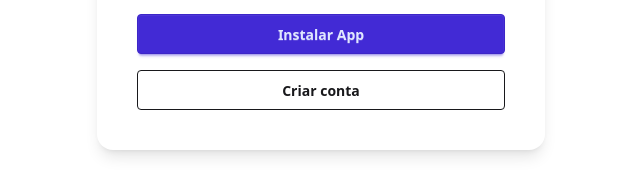
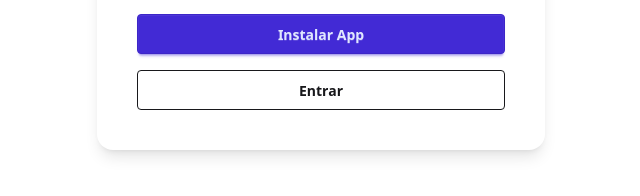
Before and after one commit to Natanssilva/securityNote, a website: page index.html in a window 1280 px wide. Shown: the part 386-582 px from the top of the page, 319-959 px from the left. Drawn offline with Linux system fonts and the light colour scheme.

Commit message:
FIX | Modificando texto do botao

```diff
--- a/index.html
+++ b/index.html
@@ -21,7 +21,7 @@
         </p>
         <div style="display: flex; flex-direction: column; gap: 16px; padding: 8px; margin-top: 16px;">
             <button id="installBtn" class="btn btn-primary w-full">Instalar App</button>
-            <a href="/pages/sign.html"><button class="btn btn-outline w-full">Criar conta</button></a>
+            <a href="/pages/login.html"><button class="btn btn-outline w-full">Entrar</button></a>
           </div>
 
       </div>
```
